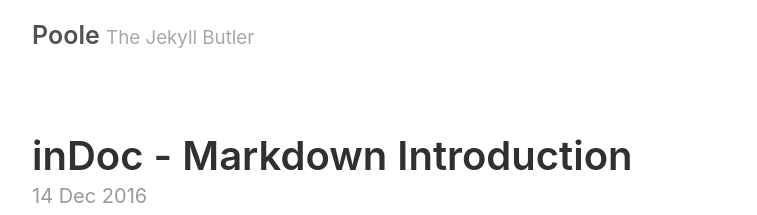
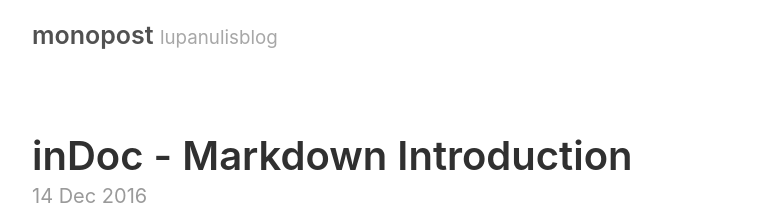
Before and after one commit to hsetyapermana/hsetyapermana.github.io, a Jekyll site: the page built from index.html, in a window 1280 px wide and 900 px high. Shown: the top 215 px of the window, without its empty margins (258-1015 px from the left). Built offline with Jekyll 4.4.1, drawn with Linux system fonts in a browser that asks for light colours; the list of posts is cut into pages by our own code.

Commit message:
update config.yml

```diff
--- a/_config.yml
+++ b/_config.yml
@@ -2,9 +2,9 @@
 permalink:           pretty
 
 # Setup
-title:               Poole
-tagline:             The Jekyll Butler
-url:                 http://getpoole.com
+title:               monopost
+tagline:             lupanulisblog
+url:                 http://setyapermana.github.io
 paginate:            1
 baseurl:             ""
 
```
